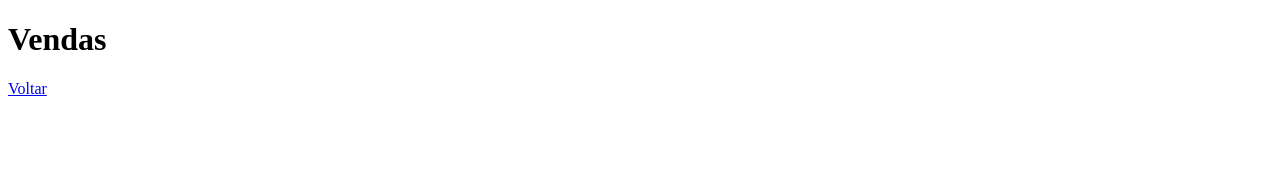
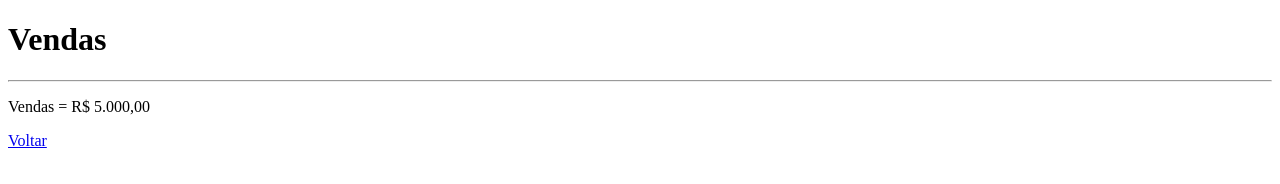
Before and after one commit to machado427git/aulagithub, a plain HTML site: page vendas.html in a window 1280 px wide. Drawn offline with Linux system fonts and the light colour scheme.

Commit message:
Incluído o valor das vendas

```diff
--- a/vendas.html
+++ b/vendas.html
@@ -8,6 +8,8 @@
 </head>
 <body>
     <h1>Vendas</h1>
+    <hr>
+    <p>Vendas = R$ 5.000,00</p>
     <a href="index.html">Voltar</a>
 </body>
 </html>
```
